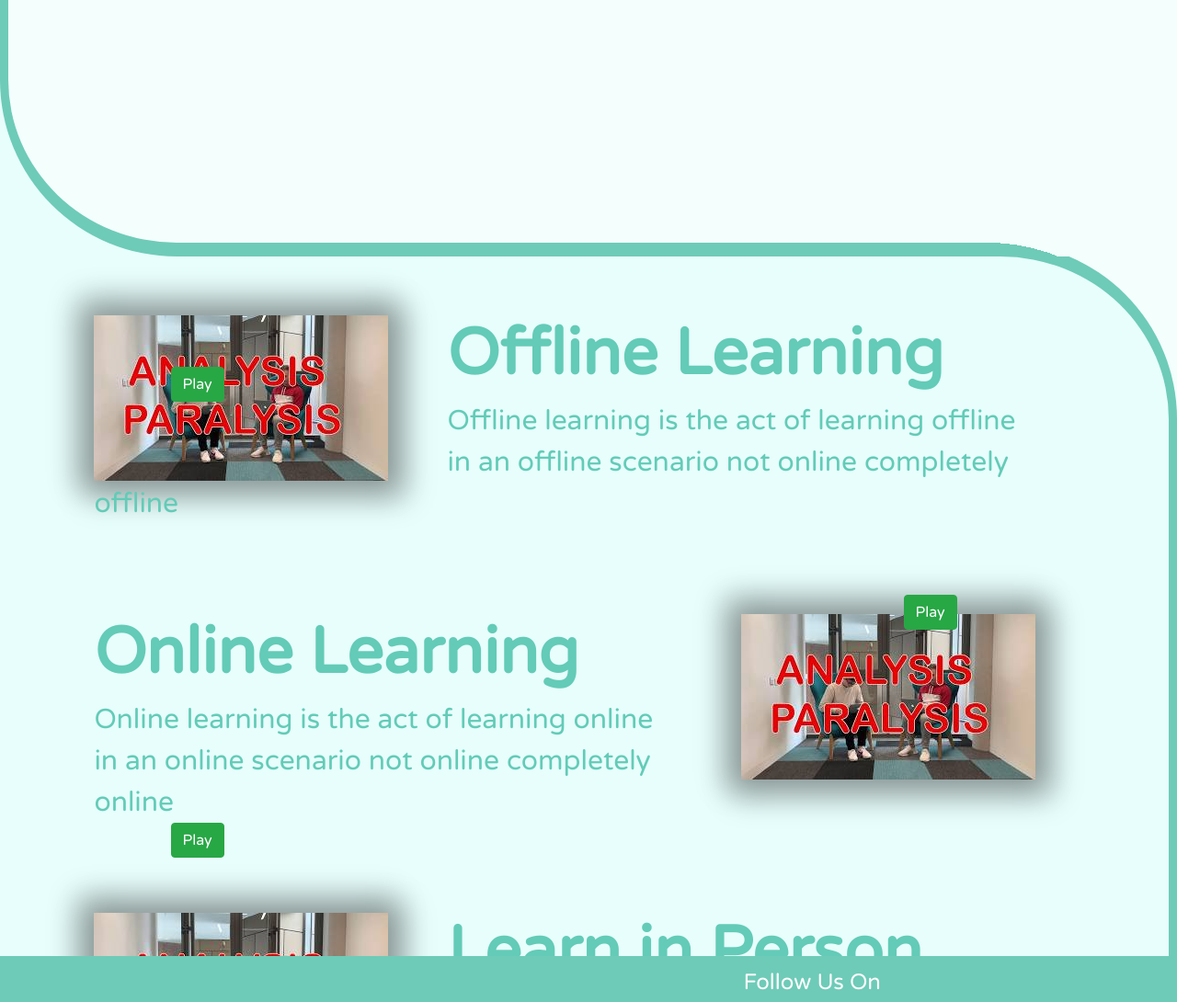
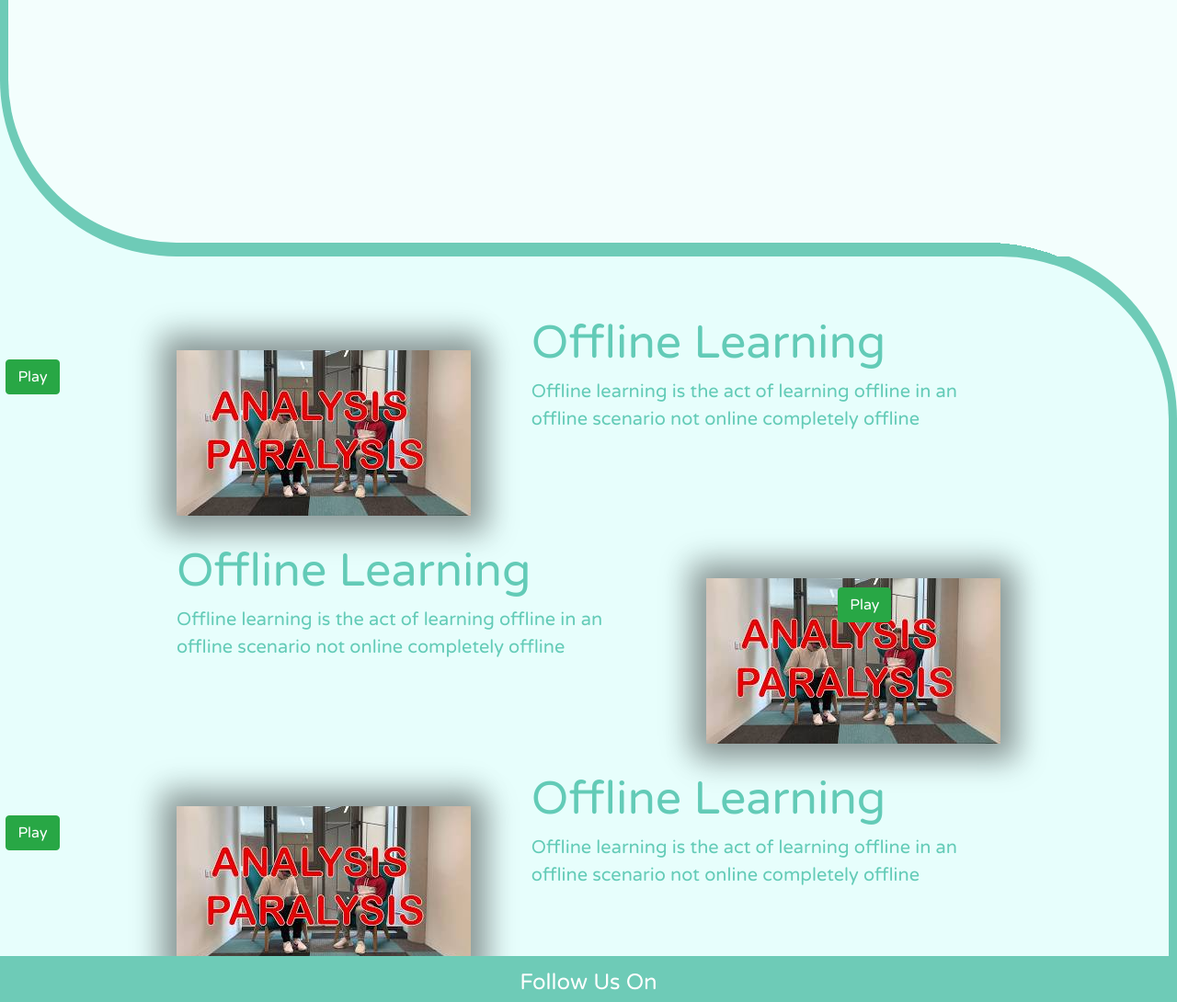
Before and after one commit to SamAtStudy/Study.ie-version-1.0, a PHP site: page / in a window 1280 px wide. Shown: the part 1237-2327 px from the top of the page at 92% size. Run offline with PHP 8.4, Linux system fonts and the light colour scheme.

Commit message:
26/06/19 - Button issues fix 1

```diff
--- a/css/studyStylesheet.css
+++ b/css/studyStylesheet.css
@@ -184,23 +184,16 @@ body {
     opacity:1;
 }
 .button1{
-    position: absolute;
-    top: 15vh;
-    left: 14.5vw;
-
+    position: relative;
+    top: 6vh;
+    left: -14.5vw;
 }
 .button2{
-    position: absolute;
-    top:46vh;
-    right: 18vw;
+    position: relative;
+    top:6vh;
+    right: -14vw;
+}
 
-}
-.button3{
-    position: absolute;
-    top: 77vh;
-    left: 14.5vw;
-
-}
 
 #socialLinkBox{
     height:5vh;
--- a/index.html
+++ b/index.html
@@ -101,37 +101,46 @@
     </div>
 </div>
 <div style=" z-index: 100; position: relative; ">
-    <div style="background-color:#f3fefd; float:right;height: 15px; width:10.2vw; margin-top: -15px; z-index: 100; position: relative;">&nbsp</div>
-    <div style="background-color:#f3fefd; float:right;height: 14px; width:10.4vw; margin-top: -15px; z-index: 100; position: relative;">&nbsp</div>
-    <div style="background-color:#f3fefd; float:right;height: 13px; width:10.6vw; margin-top: -15px; z-index: 100; position: relative;">&nbsp</div>
-    <div style="background-color:#f3fefd; float:right;height: 12px; width:10.8vw; margin-top: -15px; z-index: 100; position: relative;">&nbsp</div>
-    <div style="background-color:#f3fefd; float:right;height: 11px; width:11vw; margin-top: -15px; z-index: 100; position: relative;">&nbsp</div>
-    <div style="background-color:#f3fefd; float:right;height: 10px; width:11.3vw; margin-top: -15px; z-index: 100; position: relative;">&nbsp</div>
-    <div style="background-color:#f3fefd; float:right;height: 9px; width:11.6vw; margin-top: -15px; z-index: 100; position: relative;">&nbsp</div>
-    <div style="background-color:#f3fefd; float:right;height: 8px; width:11.9vw; margin-top: -15px; z-index: 100; position: relative;">&nbsp</div>
-    <div style="background-color:#f3fefd; float:right;height: 7px; width:12.1vw; margin-top: -15px; z-index: 100; position: relative;">&nbsp</div>
-    <div style="background-color:#f3fefd; float:right;height: 6px; width:12.4vw; margin-top: -15px; z-index: 100; position: relative;">&nbsp</div>
-    <div style="background-color:#f3fefd; float:right;height: 5px; width:12.8vw; margin-top: -15px; z-index: 100; position: relative;">&nbsp</div>
-    <div style="background-color:#f3fefd; float:right;height: 4px; width:13.2vw; margin-top: -15px; z-index: 100; position: relative;">&nbsp</div>
-    <div style="background-color:#f3fefd; float:right;height: 3px; width:13.6vw; margin-top: -15px; z-index: 100; position: relative;">&nbsp</div>
-    <div style="background-color:#f3fefd; float:right;height: 2px; width:14.2vw; margin-top: -15px; z-index: 100; position: relative;">&nbsp</div>
+    <div style="background-color:#f3fefd; float:right;height: 15px; width:10.2vw; margin-top: -15px; z-index: 10; position: relative;">&nbsp</div>
+    <div style="background-color:#f3fefd; float:right;height: 14px; width:10.4vw; margin-top: -15px; z-index: 10; position: relative;">&nbsp</div>
+    <div style="background-color:#f3fefd; float:right;height: 13px; width:10.6vw; margin-top: -15px; z-index: 10; position: relative;">&nbsp</div>
+    <div style="background-color:#f3fefd; float:right;height: 12px; width:10.8vw; margin-top: -15px; z-index: 10; position: relative;">&nbsp</div>
+    <div style="background-color:#f3fefd; float:right;height: 11px; width:11vw; margin-top: -15px; z-index: 10; position: relative;">&nbsp</div>
+    <div style="background-color:#f3fefd; float:right;height: 10px; width:11.3vw; margin-top: -15px; z-index: 10; position: relative;">&nbsp</div>
+    <div style="background-color:#f3fefd; float:right;height: 9px; width:11.6vw; margin-top: -15px; z-index: 10; position: relative;">&nbsp</div>
+    <div style="background-color:#f3fefd; float:right;height: 8px; width:11.9vw; margin-top: -15px; z-index: 10; position: relative;">&nbsp</div>
+    <div style="background-color:#f3fefd; float:right;height: 7px; width:12.1vw; margin-top: -15px; z-index: 10; position: relative;">&nbsp</div>
+    <div style="background-color:#f3fefd; float:right;height: 6px; width:12.4vw; margin-top: -15px; z-index: 10; position: relative;">&nbsp</div>
+    <div style="background-color:#f3fefd; float:right;height: 5px; width:12.8vw; margin-top: -15px; z-index: 10; position: relative;">&nbsp</div>
+    <div style="background-color:#f3fefd; float:right;height: 4px; width:13.2vw; margin-top: -15px; z-index: 10; position: relative;">&nbsp</div>
+    <div style="background-color:#f3fefd; float:right;height: 3px; width:13.6vw; margin-top: -15px; z-index: 10; position: relative;">&nbsp</div>
+    <div style="background-color:#f3fefd; float:right;height: 2px; width:14.2vw; margin-top: -15px; z-index: 10; position: relative;">&nbsp</div>
     <div style="background-color:#f3fefd; float:right;height: 1px; width:15vw; margin-top: -15px; z-index: 100; position: relative;">&nbsp</div>
 </div>
 
     <!-- SECTION 3 EXPLANATIONS -->
     <div class="gap-up" style="background-color: #E7FEFC;">&nbsp</div>
 <div id="sectionThreeBox">
+    <div style="margin-left:15vw; margin-top:8vh; width:70vw;font-size:20px;">
 
-    <div style="margin-left:8vw; margin-top:8vh; width:80vw;font-size:30px;">
-        <p style=""><img src="img/Vid.jpg" align="left" style="margin-right: 5vw; box-shadow: 5px 5px 30px 15px rgba(0,0,0,0.25),
-    -5px -5px 30px 15px rgba(0,0,0,0.22);"><b><h1 style="font-size: 70px;">Offline Learning</h1></b> Offline learning is the act of learning offline in an offline scenario not online completely offline </p>
-
+        <!-- ROW 1 -->
+        <div class="row" style="margin-bottom: 30px;">
+            <div class="col-5">
                 <!-- Button trigger modal -->
-
                 <submit type="image" class="btn button1 btn-success video-btn" data-toggle="modal" data-src="https://www.youtube.com/embed/8GGAcc9Q744" data-target="#myModal">
                     Play
                 </submit>
-        <!-- Modal -->
+                <img src="img/Vid.jpg" align="left" style="box-shadow: 5px 5px 30px 15px rgba(0,0,0,0.25), -5px -5px 30px 15px rgba(0,0,0,0.22);">
+            </div>
+            <div class="col-7">
+                <!-- Side Blurb -->
+                <h1 style="font-size: 50px;">Offline Learning</h1>
+                <p>
+                    Offline learning is the act of learning offline in an offline scenario not online completely offline
+                </p>
+            </div>
+
+            <!-- Modal 1-->
             <div class="modal fade" id="myModal" tabindex="-1" role="dialog" aria-labelledby="exampleModalLabel" aria-hidden="true">
                 <div class="modal-dialog" role="document">
                     <div class="modal-content">
@@ -154,17 +163,25 @@
                 </div>
             </div>
         </div>
-    <br>
-    <div style="margin-left:8vw; margin-top:8vh; width:80vw;font-size:30px;">
-        <p style=""><img src="img/Vid.jpg" align="right" style="margin-left: 5vw; box-shadow: 5px 5px 30px 15px rgba(0,0,0,0.25),
-    -5px -5px 30px 15px rgba(0,0,0,0.22);"><b><h1 style="font-size: 70px;">Online Learning</h1></b> Online learning is the act of learning online in an online scenario not online completely online </p>
 
+        <!-- ROW 2 -->
+        <div class="row" style="margin-bottom: 30px;">
+            <div class="col-7">
+                <!-- Side Blurb -->
+                <h1 style="font-size: 50px;">Offline Learning</h1>
+                <p>
+                    Offline learning is the act of learning offline in an offline scenario not online completely offline
+                </p>
+            </div>
+            <div class="col-5">
                 <!-- Button trigger modal -->
-
                 <submit type="image" class="btn button2 btn-success video-btn" data-toggle="modal" data-src="https://www.youtube.com/embed/8GGAcc9Q744" data-target="#myModal">
                     Play
                 </submit>
-        <!-- Modal -->
+                <img src="img/Vid.jpg" align="right" style="box-shadow: 5px 5px 30px 15px rgba(0,0,0,0.25), -5px -5px 30px 15px rgba(0,0,0,0.22);">
+            </div>
+
+            <!-- Modal 2-->
             <div class="modal fade" id="myModal" tabindex="-1" role="dialog" aria-labelledby="exampleModalLabel" aria-hidden="true">
                 <div class="modal-dialog" role="document">
                     <div class="modal-content">
@@ -187,17 +204,25 @@
                 </div>
             </div>
         </div>
-    <br>
-    <div style="margin-left:8vw; margin-top:8vh; width:80vw;font-size:30px;">
-        <p style=""><img src="img/Vid.jpg" align="left" style="margin-right: 5vw; box-shadow: 5px 5px 30px 15px rgba(0,0,0,0.25),
-    -5px -5px 30px 15px rgba(0,0,0,0.22);"><b><h1 style="font-size: 70px;">Learn in Person</h1></b> Learn in Person is the act of learning offline in an offline scenario not online completely offline </p>
 
+        <!-- ROW 3 -->
+        <div class="row">
+            <div class="col-5">
                 <!-- Button trigger modal -->
-
-        <submit type="image" class="btn button3 btn-success video-btn" data-toggle="modal" data-src="https://www.youtube.com/embed/8GGAcc9Q744" data-target="#myModal">
+                <submit type="image" class="btn button1 btn-success video-btn" data-toggle="modal" data-src="https://www.youtube.com/embed/8GGAcc9Q744" data-target="#myModal">
                     Play
                 </submit>
-        <!-- Modal -->
+                <img src="img/Vid.jpg" align="left" style="box-shadow: 5px 5px 30px 15px rgba(0,0,0,0.25), -5px -5px 30px 15px rgba(0,0,0,0.22);">
+            </div>
+            <div class="col-7">
+                <!-- Side Blurb -->
+                <h1 style="font-size: 50px;">Offline Learning</h1>
+                <p>
+                    Offline learning is the act of learning offline in an offline scenario not online completely offline
+                </p>
+            </div>
+
+            <!-- Modal 3-->
             <div class="modal fade" id="myModal" tabindex="-1" role="dialog" aria-labelledby="exampleModalLabel" aria-hidden="true">
                 <div class="modal-dialog" role="document">
                     <div class="modal-content">
@@ -220,6 +245,8 @@
                 </div>
             </div>
         </div>
+
+    </div>
 </div>
 
     <!--SECTION 4 FOOTER -->
@@ -232,7 +259,7 @@
         <button class="btn btn-primary" style="border-radius: 12px; background-color:white; border-color: #b4e4da; margin-left:20px;"><img src="img/googleLogo.svg"></button>
         <button class="btn btn-primary" style="border-radius: 12px; background-color:white; border-color: #b4e4da; margin-left:20px;"><img src="img/fbLogo.svg"></button>
     </div>
-    <div style="text-align: center">Privacy Policy   |    Terms of Use</div>
+    <div style="text-align: center"><a href="https://google.com">Privacy Policy</a> &nbsp&nbsp&nbsp&nbsp|&nbsp&nbsp&nbsp&nbsp <a href="https://google.com">Terms of Use</a></div>
 </div>
 
 <!-- SCRIPTS -->
```
Also changed, not shown: testz2.html (added, +157 -0 lines). Lines whose indentation alone changed are shown as unchanged.
